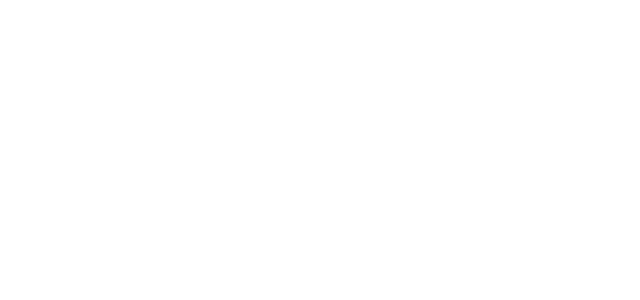
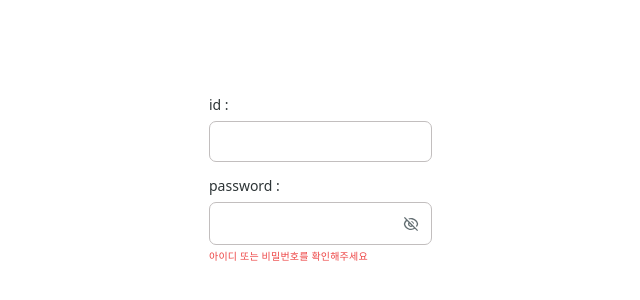
Before and after one commit to SiatStudy/P1F, a React (Create React App) app: page / in a window 1280 px wide. Shown: the part 220-520 px from the top of the page, without its empty margins (251-891 px from the left). Built offline with nearby package versions, Linux system fonts and the light colour scheme.

Commit message:
작업내용 커밋
큰 사항 없음

```diff
--- a/src/component/InputNotification.js
+++ b/src/component/InputNote.js
@@ -25,10 +25,10 @@ ${({ type }) => {
 }}
 `;
 
-const InputNotification = ({children, type}) => {
+const InputNote = ({children, type}) => {
   return (
     <CustomP type={type}>{children}</CustomP>
   );
 };
 
-export default InputNotification;
+export default InputNote;
--- a/src/component/PasswordInput.js
+++ b/src/component/PasswordInput.js
@@ -35,6 +35,7 @@ display: flex;
 flex-direction: column;
 align-items: flex-start;
 align-self: stretch;
+gap: 0.5rem;
 `
 
 const PasswordInput = ({ label, name, onChange, value}) => {
--- a/src/component/VarInput.js
+++ b/src/component/VarInput.js
@@ -27,6 +27,7 @@ display: flex;
 flex-direction: column;
 align-items: flex-start;
 align-self: stretch;
+gap: 0.5rem;
 `
 
 const VarInput = ({type, label, name, onChange, value}) => {
--- a/src/content/LoginContainer.js
+++ b/src/content/LoginContainer.js
@@ -1,11 +1,37 @@
 import React from 'react';
 import style from './LoginContainer.module.css';
-import {useState} from "react";
+import { useState } from "react";
+import PasswordInput from '../component/PasswordInput';
+import InputNote from '../component/InputNote';
+import VarInput from '../component/VarInput';
 
 const LoginContainer = () => {
+  // 로그인 화면 컨테이너
+
+  const [vals, setVals] = useState({
+    id: '',
+    password: ''
+  });
+
+  const onInputChange = (e) => {
+    const { name, value } = e.target;
+    setVals((prevInputs) => ({
+      ...prevInputs,
+      [name]: value
+    }));
+    console.log(value);
+  };
+
   return (
     <div className={style.container}>
-
+      <div className={style.inputDiv}>
+        <VarInput type="text" label="id" name="input1" onChange={onInputChange} value={vals.input1}></VarInput>
+        <div className={style.passwordDiv}>
+          <PasswordInput label="password" name="password" onChange={onInputChange}
+            value={vals.password}></PasswordInput>
+          <InputNote>아이디 또는 비밀번호를 확인해주세요</InputNote>
+        </div>
+      </div>
     </div>
   );
 };
--- a/src/content/LoginContainer.module.css
+++ b/src/content/LoginContainer.module.css
@@ -0,0 +1,20 @@
+.container{
+  width: 22.5rem;
+  display: flex;
+  flex-direction: column;
+  align-items: flex-start;
+  gap: 3.5rem;
+}
+.passwordDiv{
+  display: flex;
+  flex-direction: column;
+  align-items: flex-start;
+  gap: 0.25rem;
+  align-self: stretch;
+}
+.inputDiv{
+  display: flex;
+  flex-direction: column;
+  align-items: flex-start;
+  gap: 1rem;
+}
--- a/src/content/TestContainer2.js
+++ b/src/content/TestContainer2.js
@@ -2,7 +2,7 @@ import React from 'react';
 import style from './TestContainer2.module.css';
 import LoginTitle from '../component/LoginTitle';
 import LoginSpan from '../component/LoginSpan';
-import InputNotification from '../component/InputNotification';
+import InputNote from '../component/InputNote';
 import LineWithText from '../component/LineWithText';
 // import TestDiv from '../components/TestDiv';
 
@@ -15,8 +15,8 @@ const TestContainer2 = () => {
     <div className={style.container}>
       {/* <TestDiv></TestDiv> */}
       <LoginTitle>로그인페이지</LoginTitle>
-      <InputNotification type="check">아이디중복확인완료2</InputNotification>
-      <InputNotification>아디비번 일치하지않습니다2</InputNotification>
+      <InputNote type="check">아이디중복확인완료2</InputNote>
+      <InputNote>아디비번 일치하지않습니다2</InputNote>
       <div>
         <LoginSpan type="findIdPw">아디찾기</LoginSpan>
         <LoginSpan type="findIdPw">/</LoginSpan>
--- a/src/page/LoginPage.module.css
+++ b/src/page/LoginPage.module.css
@@ -1,4 +1,8 @@
 .page{
   height: 100vh;
   width: 100vw;
+  display: flex;
+  justify-content: center;
+  align-items: center;
+  background: #FFF;
 }
```
